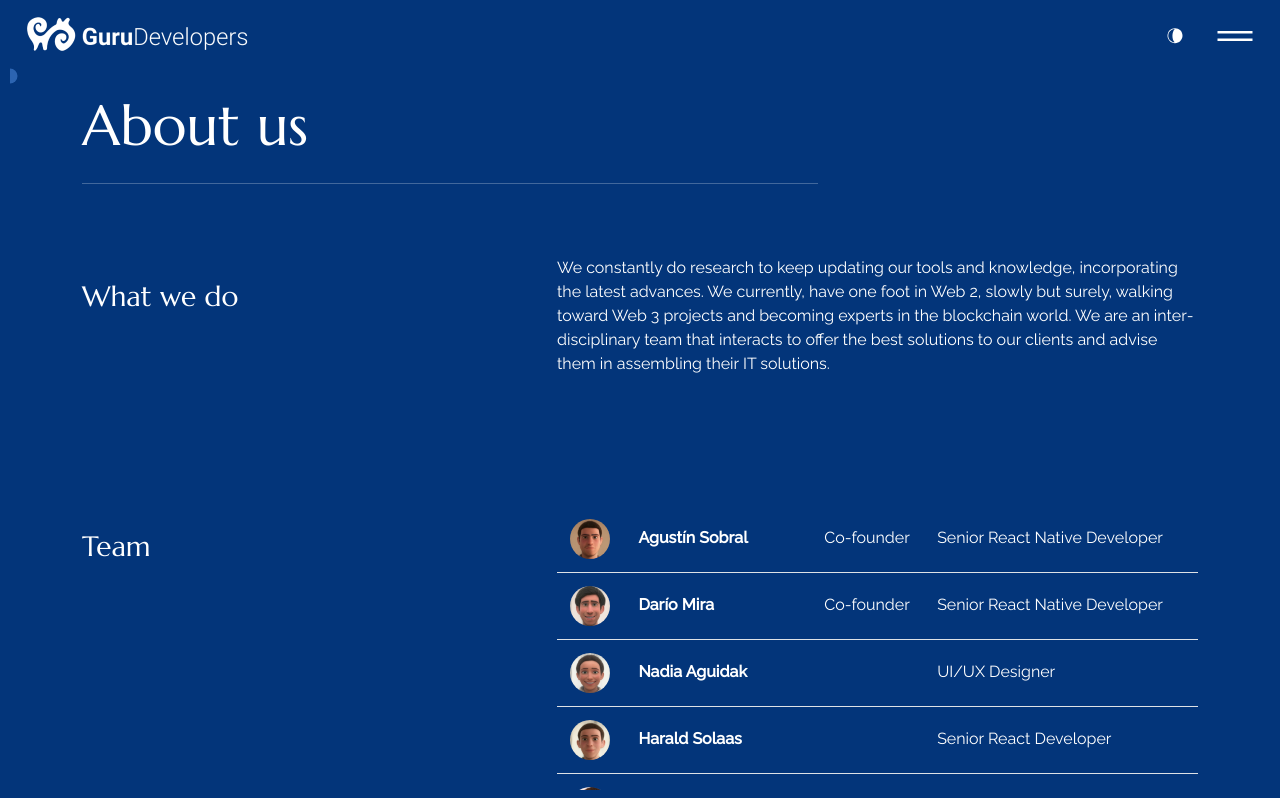
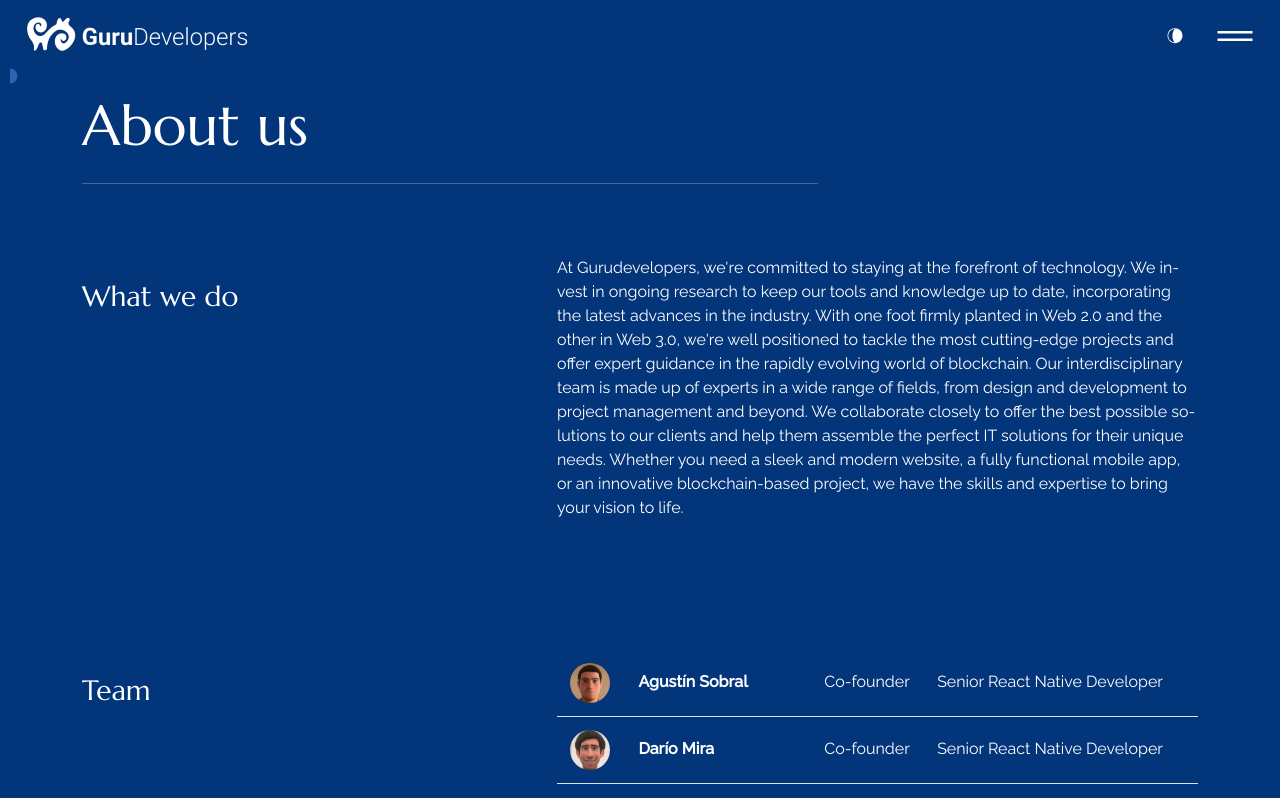
Before and after one commit to miradario/guruweb, a React (Create React App) app: page /about in a window 1280 px wide. Shown: the top 798 px of the page. Built offline with nearby package versions, Linux system fonts and the light colour scheme.

Commit message:
GC and about

```diff
--- a/src/content_option.js
+++ b/src/content_option.js
@@ -19,7 +19,7 @@ const introdata = {
 const dataabout = {
   title: "What we do",
   aboutme:
-    "We constantly do research to keep updating our tools and knowledge, incorporating the latest advances. We currently, have one foot in Web 2, slowly but surely, walking toward Web 3 projects and becoming experts in the blockchain world. We are an interdisciplinary team that interacts to offer the best solutions to our clients and advise them in assembling their IT solutions.",
+    "At Gurudevelopers, we're committed to staying at the forefront of technology. We invest in ongoing research to keep our tools and knowledge up to date, incorporating the latest advances in the industry. With one foot firmly planted in Web 2.0 and the other in Web 3.0, we're well positioned to tackle the most cutting-edge projects and offer expert guidance in the rapidly evolving world of blockchain. Our interdisciplinary team is made up of experts in a wide range of fields, from design and development to project management and beyond. We collaborate closely to offer the best possible solutions to our clients and help them assemble the perfect IT solutions for their unique needs. Whether you need a sleek and modern website, a fully functional mobile app, or an innovative blockchain-based project, we have the skills and expertise to bring your vision to life.",
 };
 const worktimeline = [
   {
```
